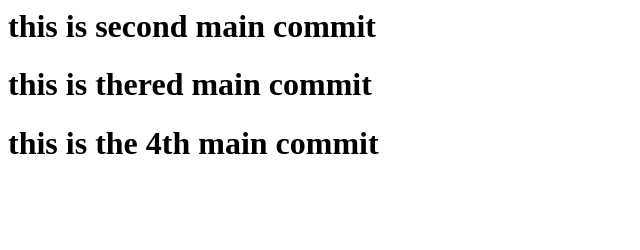
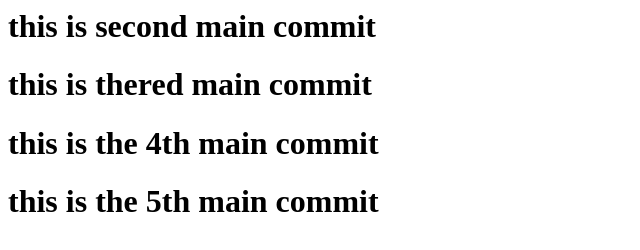
Before and after one commit to mohamadAlrimi/home-work-git-, a plain HTML site: page index.html in a window 1280 px wide. Shown: the whole page, without its empty margins (0-640 px from the left). Drawn offline with Linux system fonts and the light colour scheme.

Commit message:
the 5th commit on main branch

```diff
--- a/index.html
+++ b/index.html
@@ -1,3 +1,4 @@
 <h1>this is second main commit</h1>
 <h1>this is thered main commit</h1>
-<h1>this is the 4th  main commit</h1>
+<h1>this is the 4th main commit</h1>
+<h1>this is the 5th main commit</h1>
```
